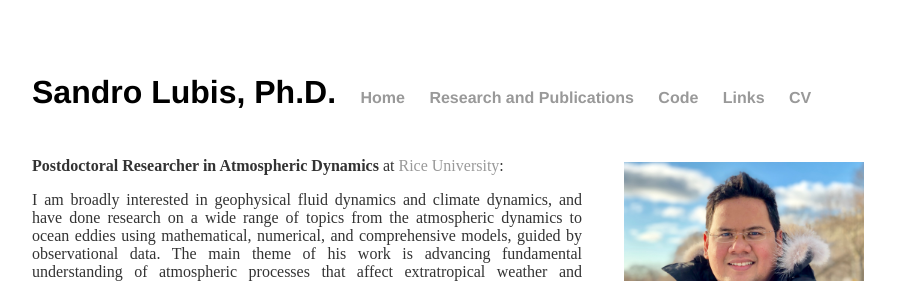
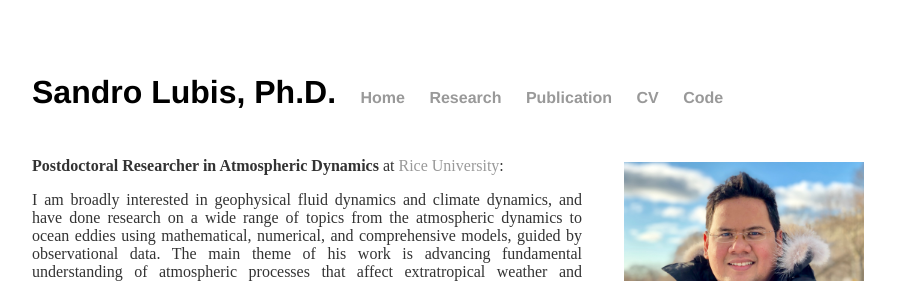
Before and after one commit to sandrolubis/sandrolubis.github.io, a Jekyll site: the page built from index.html, in a window 1280 px wide. Shown: the top 281 px of the page, without its empty margins (276-1199 px from the left). Built offline with Jekyll 4.4.1, drawn with Linux system fonts in a browser that asks for light colours.

Commit message:
Update navigation.html

```diff
--- a/_includes/navigation.html
+++ b/_includes/navigation.html
@@ -2,9 +2,9 @@
     <ul>
         <li><font size="6">{{site.name}}</font></li>
         <li><a href="/">Home</a></li>
-        <li><a href="/research">Research and Publications</a></li>
+        <li><a href="/research">Research</a></li>
+        <li><a href="/publication">Publication</a></li>
+        <li><a href="/cv">CV</a></li>
         <li><a href="/code">Code</a></li>
-        <li><a href="/links">Links</a></li>
-        <li><a href="/cv">CV</a></li>
     </ul>
 </nav>
```
